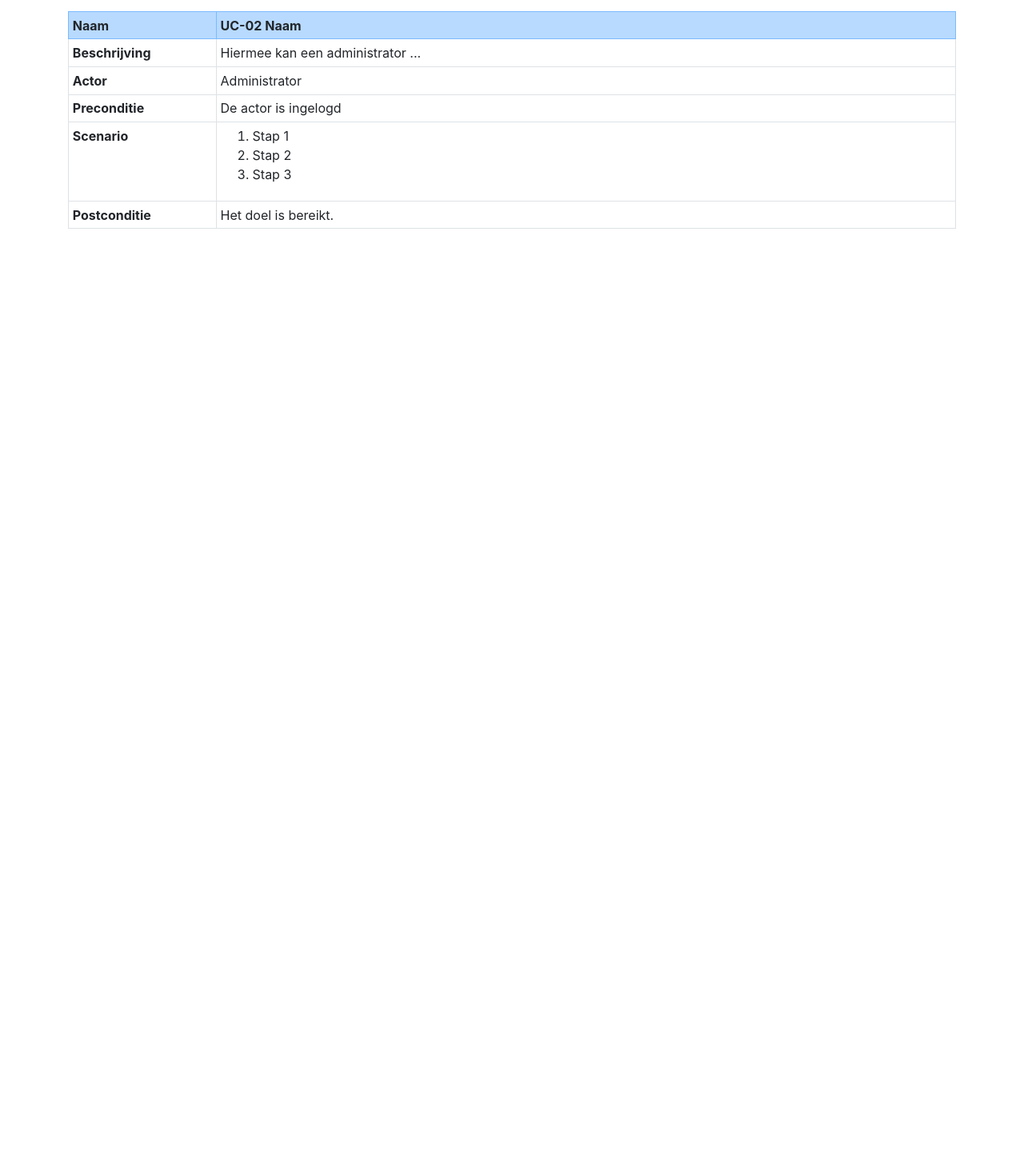
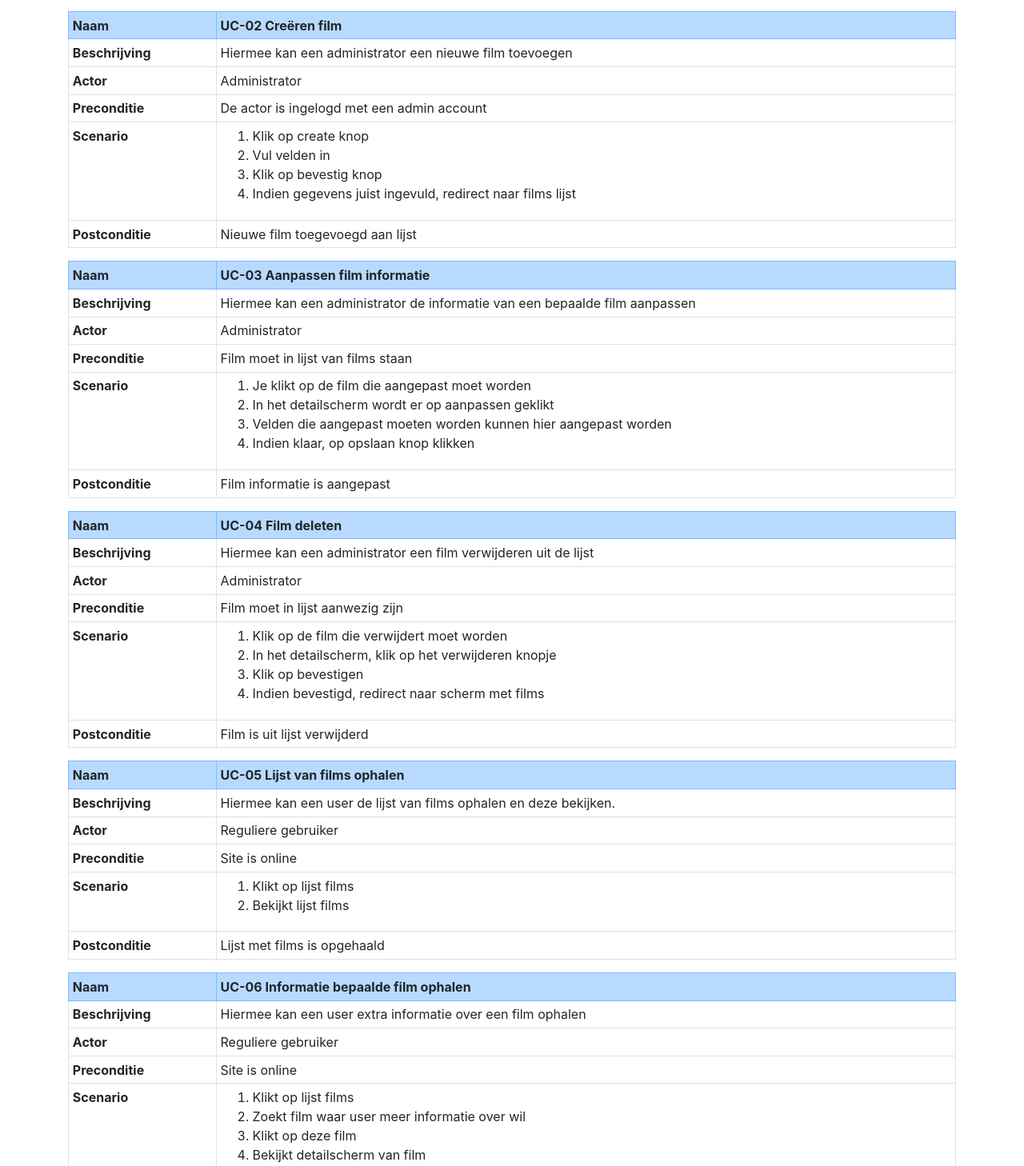
Before and after one commit to ItzJasonnn/angular-gitlab-heroku-master, an Angular app: page /about in a window 1280 px wide. Shown: the part 872-2330 px from the top of the page at 80% size. Before the commit the page ends 1174 px from the top, so only its background shows below. Built offline with nearby package versions, Linux system fonts and the light colour scheme.

Commit message:
Update UC

```diff
--- a/src/app/about/usecases/usecases.component.ts
+++ b/src/app/about/usecases/usecases.component.ts
@@ -26,12 +26,82 @@ export class UsecasesComponent implements OnInit {
     },
     {
       id: 'UC-02',
-      name: 'Naam',
-      description: 'Hiermee kan een administrator ...',
-      scenario: ['Stap 1', 'Stap 2', 'Stap 3'],
+      name: 'Creëren film',
+      description: 'Hiermee kan een administrator een nieuwe film toevoegen',
+      scenario: [
+        'Klik op create knop',
+        'Vul velden in',
+        'Klik op bevestig knop',
+        'Indien gegevens juist ingevuld, redirect naar films lijst'
+      ],
       actor: this.ADMIN_USER,
-      precondition: 'De actor is ingelogd',
-      postcondition: 'Het doel is bereikt.'
+      precondition: 'De actor is ingelogd met een admin account',
+      postcondition: 'Nieuwe film toegevoegd aan lijst'
+    },
+    {
+      id: 'UC-03',
+      name: 'Aanpassen film informatie',
+      description: 'Hiermee kan een administrator de informatie van een bepaalde film aanpassen',
+      scenario: [
+        'Je klikt op de film die aangepast moet worden',
+        'In het detailscherm wordt er op aanpassen geklikt',
+        'Velden die aangepast moeten worden kunnen hier aangepast worden',
+        'Indien klaar, op opslaan knop klikken'
+      ],
+      actor: this.ADMIN_USER,
+      precondition: 'Film moet in lijst van films staan',
+      postcondition: 'Film informatie is aangepast'
+    },
+    {
+      id: 'UC-04',
+      name: 'Film deleten',
+      description: 'Hiermee kan een administrator een film verwijderen uit de lijst',
+      scenario: [
+        'Klik op de film die verwijdert moet worden',
+        'In het detailscherm, klik op het verwijderen knopje',
+        'Klik op bevestigen',
+        'Indien bevestigd, redirect naar scherm met films'
+      ],
+      actor: this.ADMIN_USER,
+      precondition: 'Film moet in lijst aanwezig zijn',
+      postcondition: 'Film is uit lijst verwijderd'
+    },
+    {
+      id: 'UC-05',
+      name: 'Lijst van films ophalen',
+      description: 'Hiermee kan een user de lijst van films ophalen en deze bekijken.',
+      scenario: ['Klikt op lijst films', 'Bekijkt lijst films'],
+      actor: this.PLAIN_USER,
+      precondition: 'Site is online',
+      postcondition: 'Lijst met films is opgehaald'
+    },
+    {
+      id: 'UC-06',
+      name: 'Informatie bepaalde film ophalen',
+      description: 'Hiermee kan een user extra informatie over een film ophalen',
+      scenario: [
+        'Klikt op lijst films',
+        'Zoekt film waar user meer informatie over wil',
+        'Klikt op deze film',
+        'Bekijkt detailscherm van film'
+      ],
+      actor: this.PLAIN_USER,
+      precondition: 'Site is online',
+      postcondition: 'Extra informatie over een bepaalde film op scherm'
+    },
+    {
+      id: 'UC-07',
+      name: 'Informatie bepaalde film ophalen',
+      description: 'Hiermee kan een user extra informatie over een film ophalen',
+      scenario: [
+        'Klikt op lijst films',
+        'Zoekt film waar user meer informatie over wil',
+        'Klikt op deze film',
+        'Bekijkt detailscherm van film'
+      ],
+      actor: this.PLAIN_USER,
+      precondition: 'Site is online',
+      postcondition: 'Extra informatie over een bepaalde film op scherm'
     }
   ]
 
```
